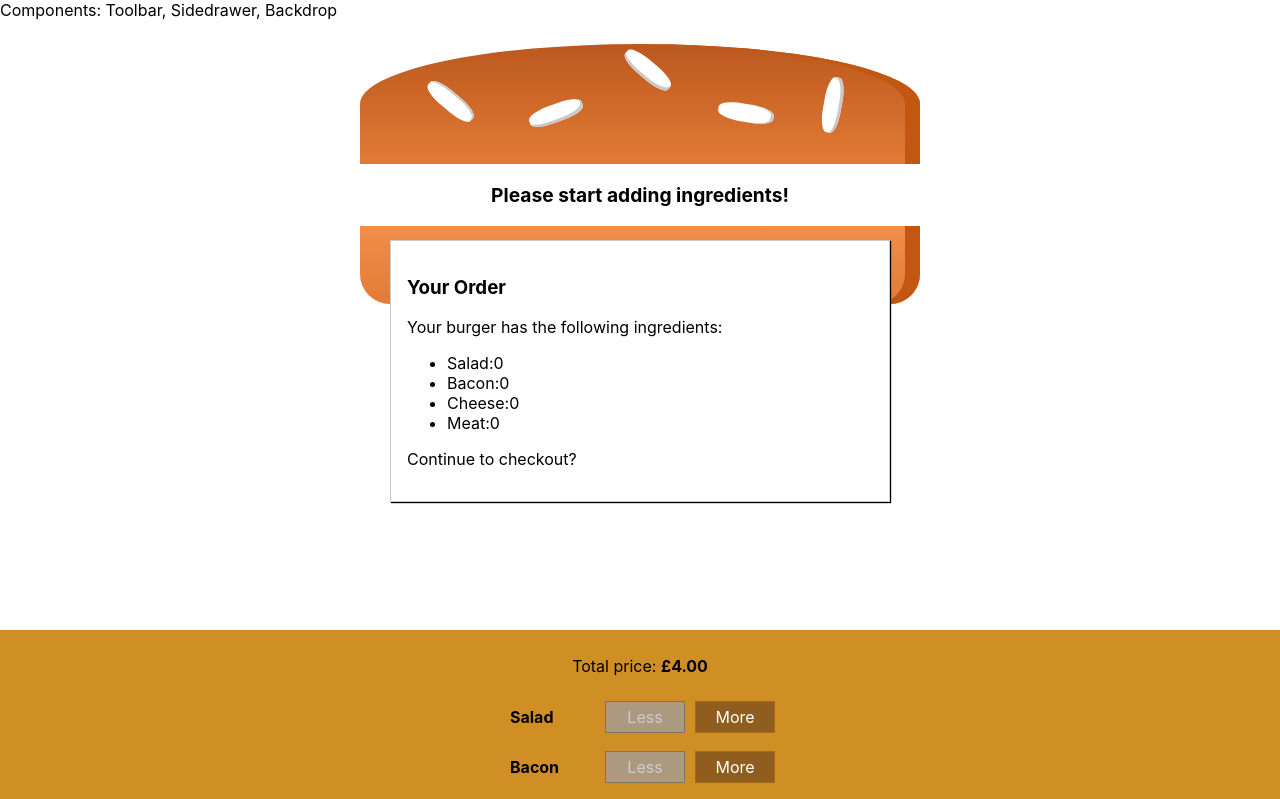
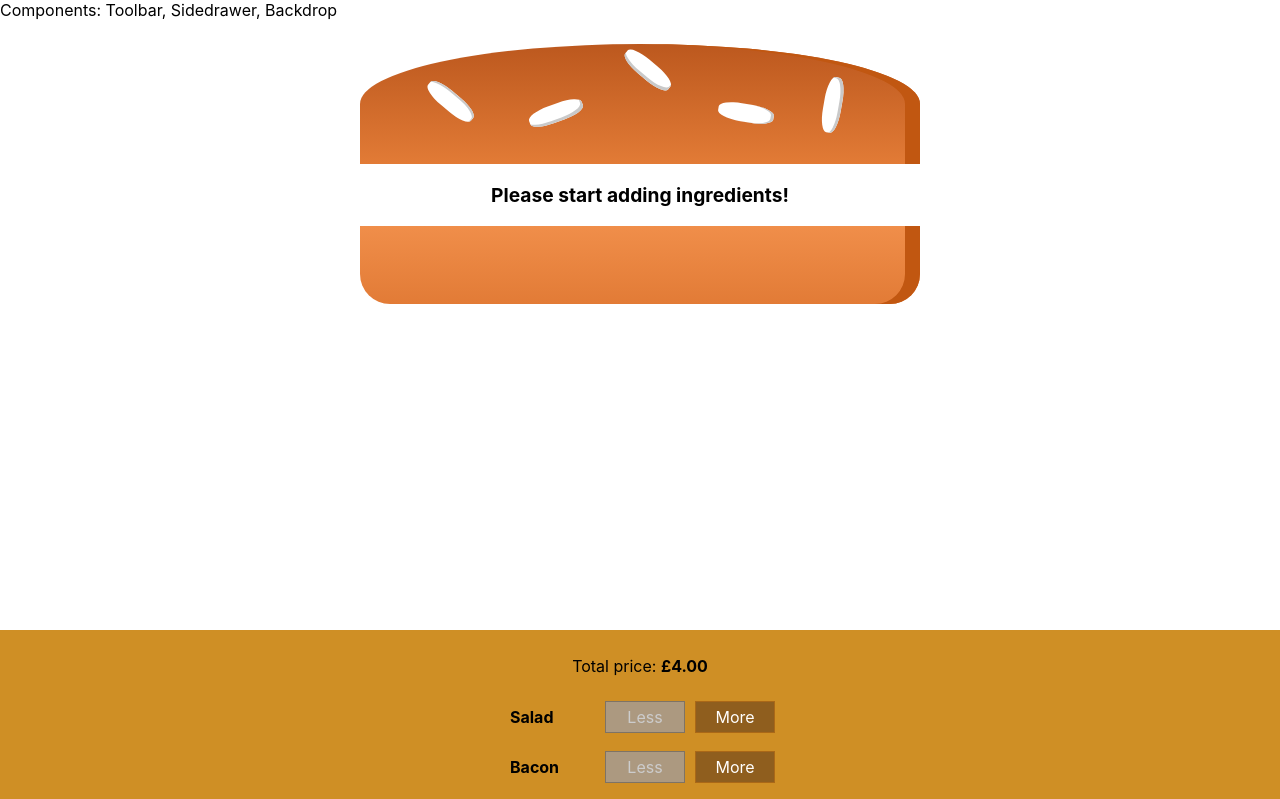
Before and after one commit to yusufcodes/react-burgerbuilder, a React (Create React App) app: page / in a window 1280 px wide. Shown: the top 799 px of the page. Built offline with nearby package versions, Linux system fonts and the light colour scheme.

Commit message:
Added a modal popup for when a user clicks on checkout, displaying the order information

```diff
--- a/src/components/Burger/BuildControls/BuildControls.js
+++ b/src/components/Burger/BuildControls/BuildControls.js
@@ -27,6 +27,7 @@
         <button
         className={classes.OrderButton}
         disabled={!props.purchasable}
+        onClick={props.ordered}
         >ORDER NOW</button>
     </div>
     )
--- a/src/components/UI/Modal/Modal.js
+++ b/src/components/UI/Modal/Modal.js
@@ -2,7 +2,15 @@
 import classes from './Modal.module.css';
 
 const modal = props => (
-    <div className={classes.Modal}>
+    <div
+    className={classes.Modal}
+    style={
+        {
+            transform: props.show ? 'translateY(0)' : 'translateY(-100vh)',
+            opacity: props.show ? '1' : '0'
+        }
+    }
+    >
         {props.children}
     </div>
 );
--- a/src/containers/BurgerBuilder/BurgerBuilder.js
+++ b/src/containers/BurgerBuilder/BurgerBuilder.js
@@ -20,7 +20,8 @@
             meat: 0
         },
         totalPrice: 4,
-        purchasable: false
+        purchasable: false,
+        purchasing: false
     }
 
     updatePurchasedState(newIngredients) {
@@ -78,6 +79,10 @@
         }
     }
 
+    purchaseHandler = () => {
+        this.setState({purchasing: true});
+    }
+
     render() {
         // Boolean values dictating if particular button should be enabled/disabled
         const disabledInfo = {
@@ -90,7 +95,7 @@
 
         return (
             <React.Fragment>
-                <Modal>
+                <Modal show={this.state.purchasing}>
                     <OrderSummary ingredients={this.state.ingredients}/>
                 </Modal>
                 <Burger ingredients={this.state.ingredients}/>
@@ -99,6 +104,7 @@
                 ingredientRemoved={this.removeIngredientHandler}
                 disabled={disabledInfo}
                 totalPrice={this.state.totalPrice}
+                ordered={this.purchaseHandler}
                 purchasable={this.state.purchasable}
                 />
             </React.Fragment>
```
